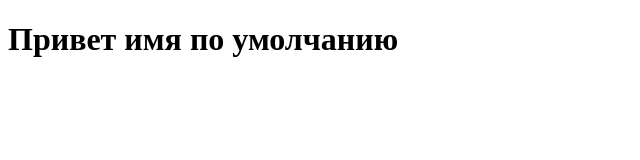
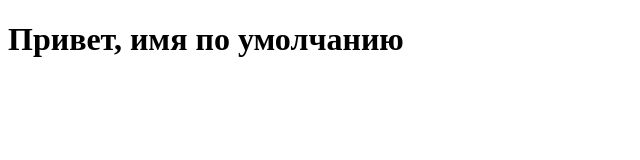
Before and after one commit to Lavrik15/decodeTesting, a plain HTML site: page index.html in a window 1280 px wide. Shown: the whole page, without its empty margins (0-640 px from the left). Drawn offline with Linux system fonts and the light colour scheme.

Commit message:
greetings

```diff
--- a/index.html
+++ b/index.html
@@ -14,7 +14,7 @@
         var paramUserNameValue  = getUrlParameter("user_name") || "0LjQvNGPINC/0L4g0YPQvNC+0LvRh9Cw0L3QuNGO";
         var userName = atou(paramUserNameValue);
 
-        container.innerHTML = "Привет " + userName;
+        container.innerHTML = "Привет, " + userName;
 
         function utoa(str) {
             return window.btoa(unescape(encodeURIComponent(str)));
```
